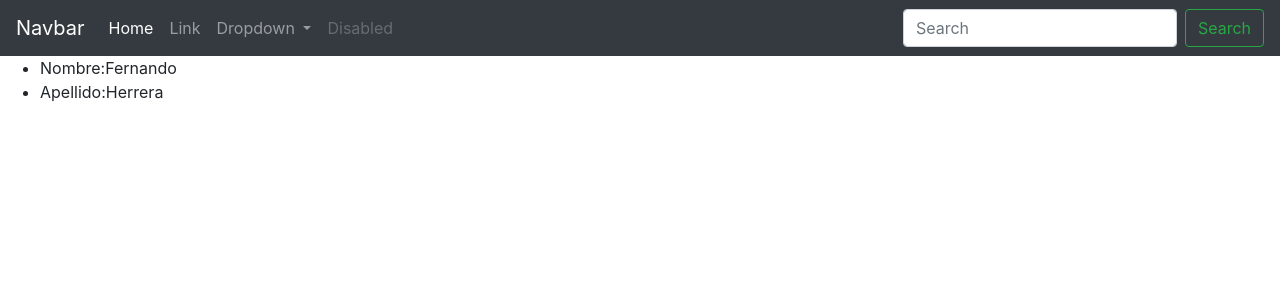
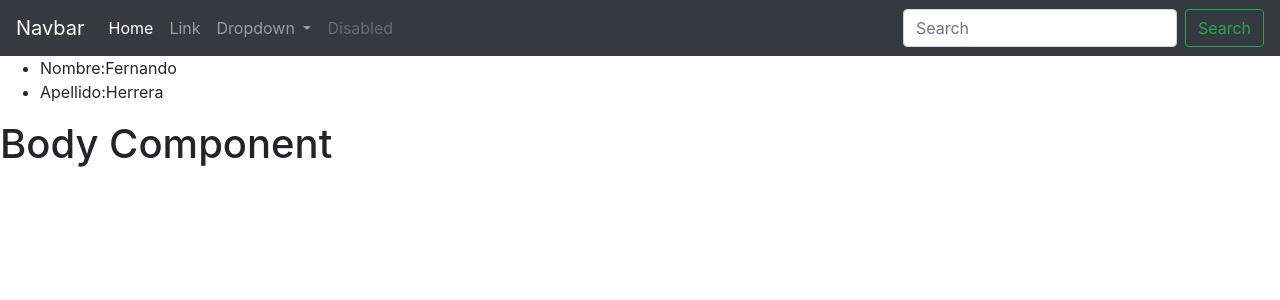
Before and after one commit to Alonsogcl/01-HOLA-MUNDO, an Angular app: page / in a window 1280 px wide. Shown: the top 300 px of the page. Built offline with nearby package versions, Linux system fonts and the light colour scheme.

Commit message:
body-component agregado

```diff
--- a/src/app/app.component.html
+++ b/src/app/app.component.html
@@ -5,3 +5,4 @@
     <li>Nombre:{{nombre}}</li>
     <li>Apellido:{{apellido}}</li>
 </ul>
+<app-body></app-body>
--- a/src/app/app.module.ts
+++ b/src/app/app.module.ts
@@ -4,11 +4,13 @@
 import { AppRoutingModule } from './app-routing.module';
 import { AppComponent } from './app.component';
 import { HeaderComponent } from './components/header/header.component';
+import { BodyComponent } from './components/body/body.component';
 
 @NgModule({
   declarations: [
     AppComponent,
     HeaderComponent,
+    BodyComponent,
   ],
   imports: [
     BrowserModule,
--- /dev/null
+++ b/src/app/components/body/body.component.html
@@ -0,0 +1 @@
+<h1>Body Component</h1>
```
Also changed, not shown: src/app/components/body/body.component.ts (+10 -0 lines).
